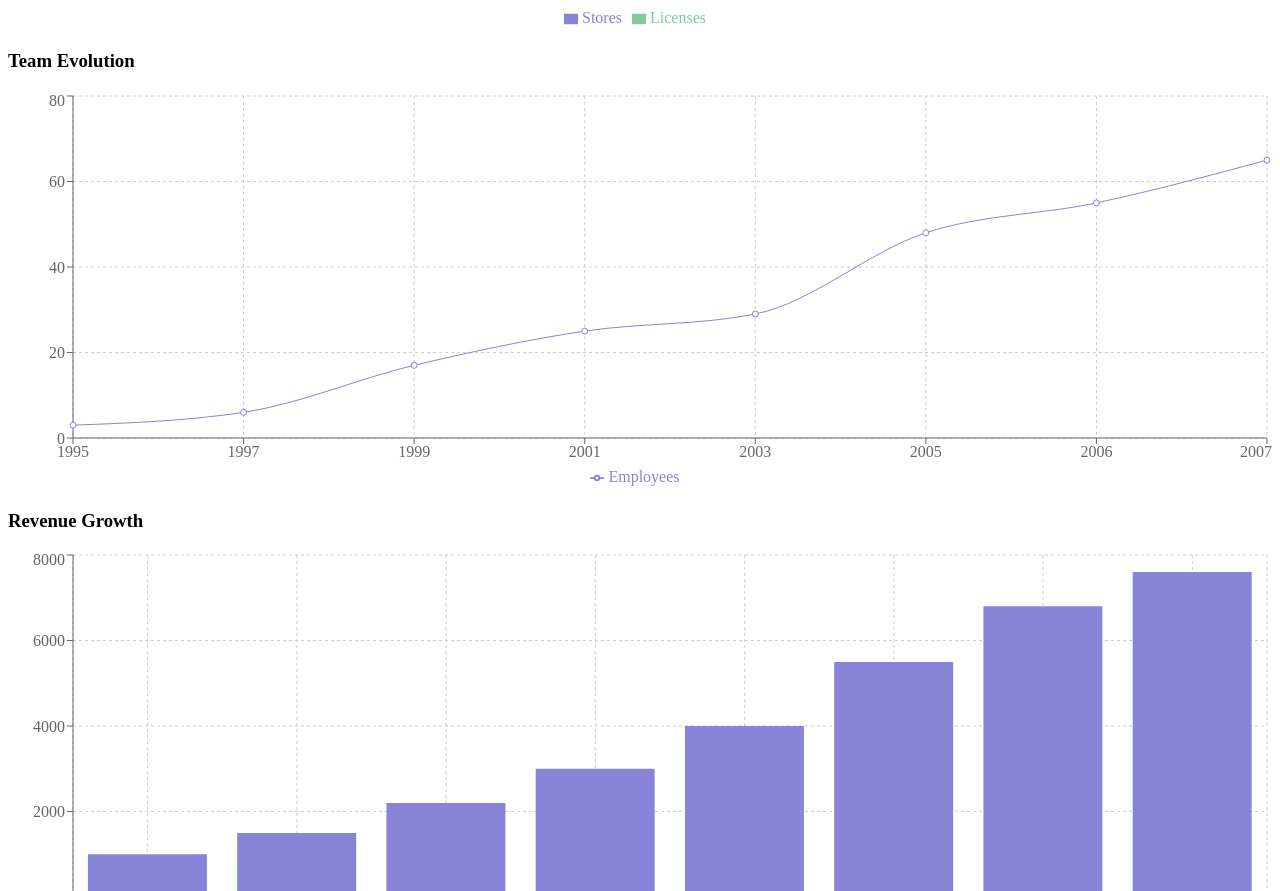
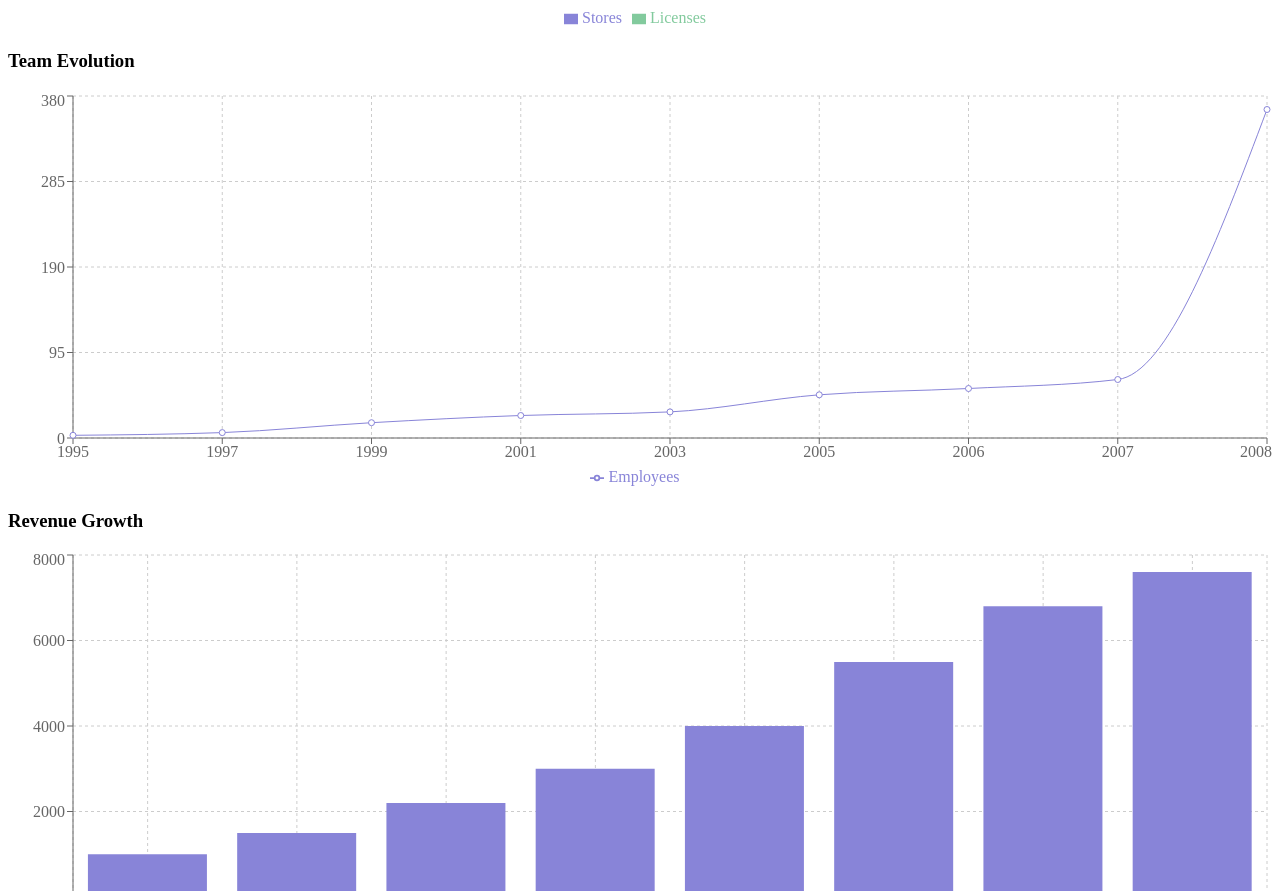
Before and after one commit to AlexisBalayre/portfolio-laurent-balayre, a Next.js app: page /asinfor in a window 1280 px wide. Shown: the part 4389-5280 px from the top of the page. Built offline with nearby package versions, Linux system fonts and the light colour scheme.

Commit message:
Updated charts
Signed-off-by: Alexis Balayre <60859013+AlexisBal@users.noreply.github.com>

```diff
--- a/components/AsinforComponents.tsx
+++ b/components/AsinforComponents.tsx
@@ -34,6 +34,7 @@ const teamData = [
     { year: 2005, employees: 48 },
     { year: 2006, employees: 55 },
     { year: 2007, employees: 65 },
+    { year: 2008, employees: 365 },
 ];
 
 export const TeamEvolutionChart = () => (
```
